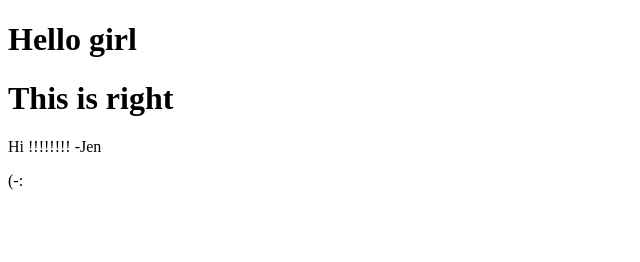
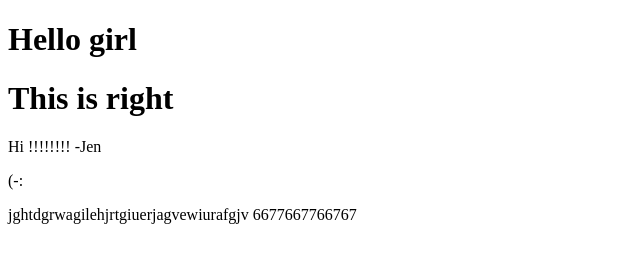
Before and after one commit to osheitchang/Gitcollab, a plain HTML site: page index.html in a window 1280 px wide. Shown: the whole page, without its empty margins (0-640 px from the left). Drawn offline with Linux system fonts and the light colour scheme.

Commit message:
made changes

```diff
--- a/index.html
+++ b/index.html
@@ -11,5 +11,9 @@
     <h1>This is right</h1>
     <p>Hi !!!!!!!! -Jen</p>
     <p> (-:</p>
+    <p>jghtdgrwagilehjrtgiuerjagvewiurafgjv
+
+    6677667766767
+    </p>
 </body>
 </html>
```
